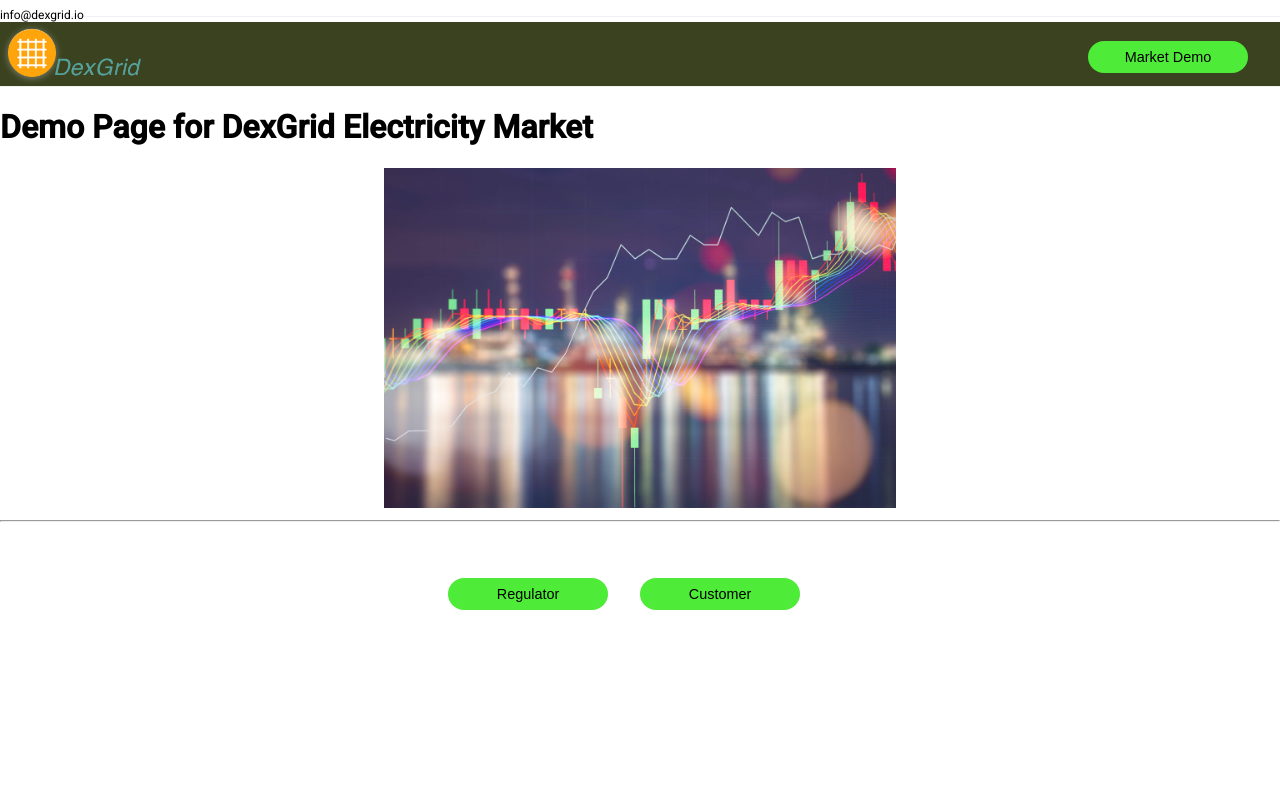
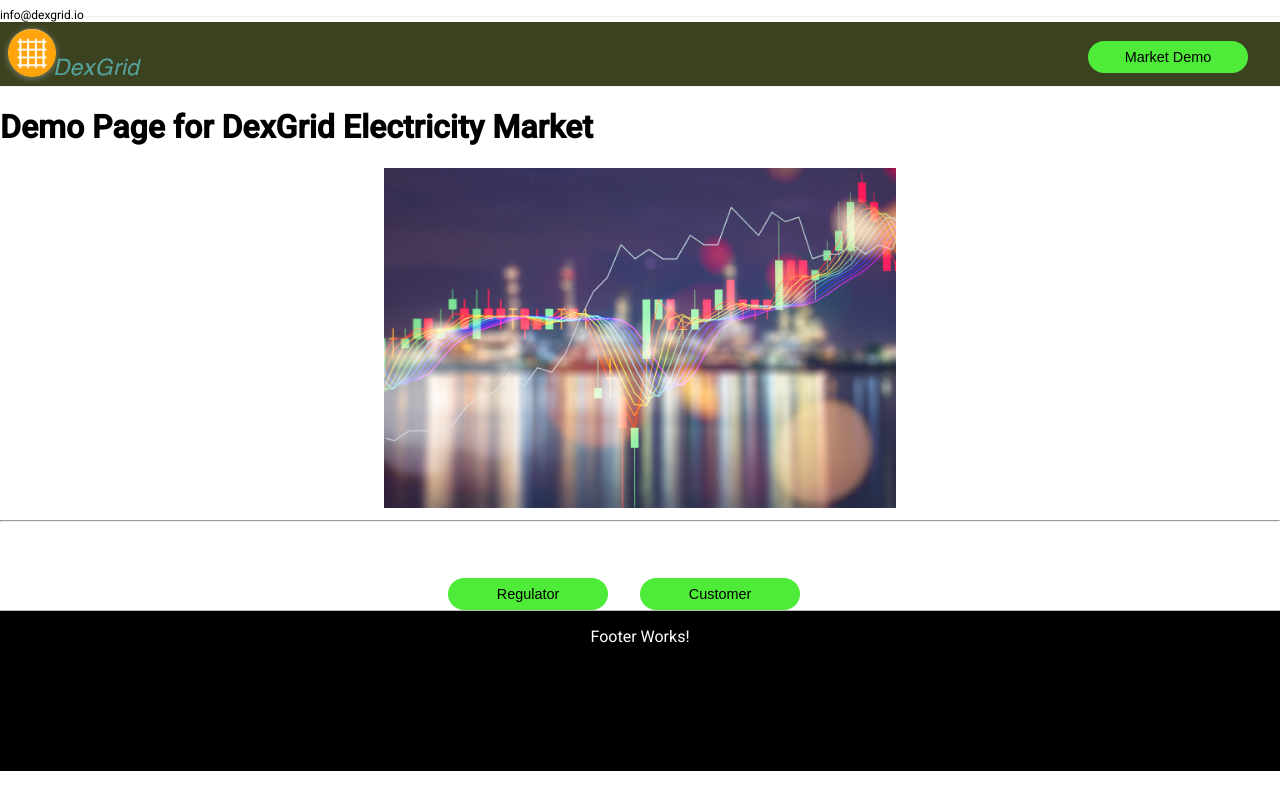
Before and after one commit to DexGridPR/dexgriddemo, an Angular app: page /market in a window 1280 px wide. Built offline with nearby package versions, Linux system fonts and the light colour scheme.

Commit message:
Created footer component, adjusted to sit it on the bottom, edited some landing css

```diff
--- a/src/app/app.component.html
+++ b/src/app/app.component.html
@@ -3,3 +3,7 @@
 <!-- <app-landing></app-landing> -->
 
 <router-outlet></router-outlet>
+
+<footer>
+    <app-footer></app-footer>
+</footer>
--- a/src/app/app.module.ts
+++ b/src/app/app.module.ts
@@ -9,6 +9,7 @@ import { MarketComponent } from './market/market.component';
 import { RegulatorComponent } from './regulator/regulator.component';
 import { CustomerComponent } from './customer/customer.component';
 import { BrowserAnimationsModule } from '@angular/platform-browser/animations';
+import { FooterComponent } from './footer/footer.component';
 
 @NgModule({
   declarations: [
@@ -17,7 +18,8 @@ import { BrowserAnimationsModule } from '@angular/platform-browser/animations';
     LandingComponent,
     MarketComponent,
     RegulatorComponent,
-    CustomerComponent
+    CustomerComponent,
+    FooterComponent
   ],
   imports: [
     BrowserModule,
--- /dev/null
+++ b/src/app/footer/footer.component.html
@@ -0,0 +1,3 @@
+<div id="footer1">
+  <p>Footer Works!</p>
+</div>
--- /dev/null
+++ b/src/app/footer/footer.component.scss
@@ -0,0 +1,15 @@
+#footer1 {
+    background-color: black;
+    height: 10rem;
+    width: 100%;
+    position: relative;
+    // bottom: 0;
+    border-top: 1px solid #bbb;
+
+    p {
+        color: white;
+        text-align: center;
+        margin-right: auto;
+        margin-left: auto;
+    }
+}
--- /dev/null
+++ b/src/app/footer/footer.component.ts
@@ -0,0 +1,15 @@
+import { Component, OnInit } from '@angular/core';
+
+@Component({
+  selector: 'app-footer',
+  templateUrl: './footer.component.html',
+  styleUrls: ['./footer.component.scss']
+})
+export class FooterComponent implements OnInit {
+
+  constructor() { }
+
+  ngOnInit() {
+  }
+
+}
--- a/src/app/landing/landing.component.scss
+++ b/src/app/landing/landing.component.scss
@@ -1,5 +1,5 @@
 body {
-    padding-bottom: 12rem;
+    padding-bottom: 3rem;
 }
 
 .img {
@@ -100,7 +100,9 @@ body {
     text-align: center;
     margin-right: auto;
     margin-left: auto;
-    margin-bottom: 10rem;
+    margin-top: 2rem;
+    margin-bottom: 1rem;
+    padding: 1rem;
 
     p {
         text-align: center;
--- a/src/app/regulator/regulator.component.html
+++ b/src/app/regulator/regulator.component.html
@@ -12,7 +12,7 @@
 
   <div id="dashboard">
     <div id="welcome">
-      <p>Welcome to your Dashboard Mr Regulatory!</p>
+      <p>Welcome to your Regulator Dashboard!</p>
     </div>
 
     <div id="rec">
--- a/src/styles.scss
+++ b/src/styles.scss
@@ -56,5 +56,12 @@ $dexgrid-theme: mat-light-theme($dexgrid-primary, $dexgrid-accent, $dexgrid-warn
 
 /* You can add global styles to this file, and also import other style files */
 
-html, body { height: 100%; }
+html { height: 100%; }
 body { margin: 0; font-family: Roboto, "Helvetica Neue", sans-serif; }
+footer{
+    // position: absolute;
+    // left: 0; right: 0;
+    // display: flex;
+    height: 10rem;
+    // bottom: 0;
+}
```
Also changed, not shown: 1 other file (tests, documents, lock files or other folders).
